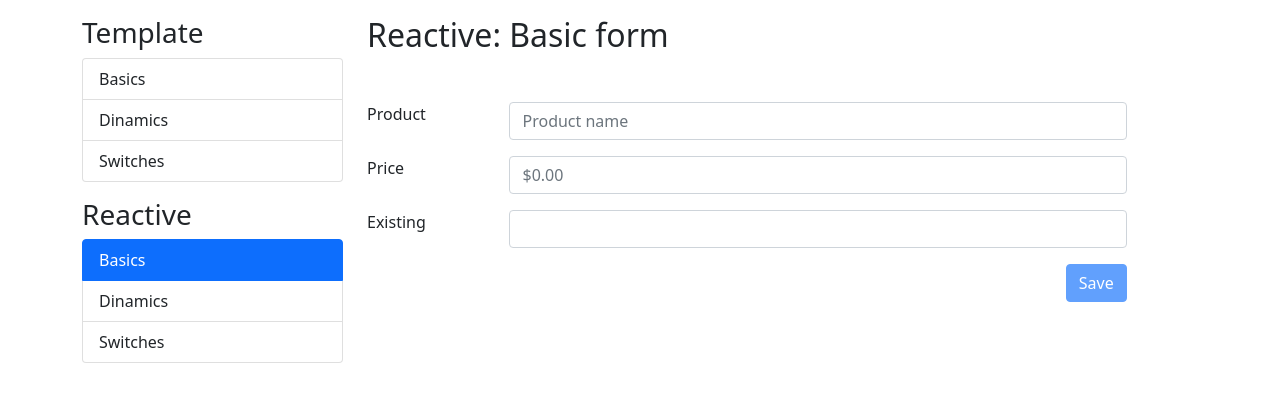
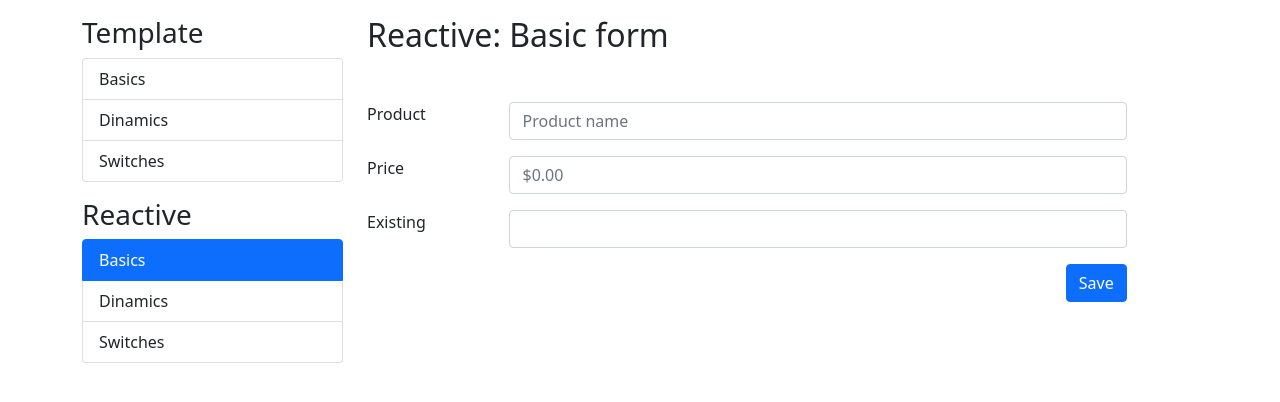
Before and after one commit to DavidBarcenas/angular-refresher, an Angular app in the folder forms/: page /reactive/basics in a window 1280 px wide. Shown: the top 402 px of the page. Built offline with nearby package versions, Linux system fonts and the light colour scheme.

Commit message:
forms(reactive): Handle the submit

```diff
--- a/forms/src/app/reactive/basics/basics.component.html
+++ b/forms/src/app/reactive/basics/basics.component.html
@@ -1,6 +1,6 @@
 <div class="wrap">
   <h2 class="mb-5">Reactive: Basic form</h2>
-  <form [formGroup]="basicForm" autocomplete="off">
+  <form (ngSubmit)="save()" [formGroup]="basicForm" autocomplete="off">
     <div class="mb-3 row">
       <label for="product" class="form-label col-sm-2">Product</label>
       <div class="col-sm-9">
@@ -52,13 +52,7 @@
     </div>
     <div class="row">
       <div class="col-sm-11">
-        <button
-          type="submit"
-          [disabled]="basicForm.invalid"
-          class="btn btn-primary float-end"
-        >
-          Save
-        </button>
+        <button type="submit" class="btn btn-primary float-end">Save</button>
       </div>
     </div>
   </form>
--- a/forms/src/app/reactive/basics/basics.component.ts
+++ b/forms/src/app/reactive/basics/basics.component.ts
@@ -28,4 +28,13 @@ export class BasicsComponent implements OnInit {
       this.basicForm.controls[field].touched
     );
   }
+
+  save() {
+    if (this.basicForm.invalid) {
+      this.basicForm.markAllAsTouched();
+      return;
+    }
+
+    this.basicForm.reset();
+  }
 }
```
